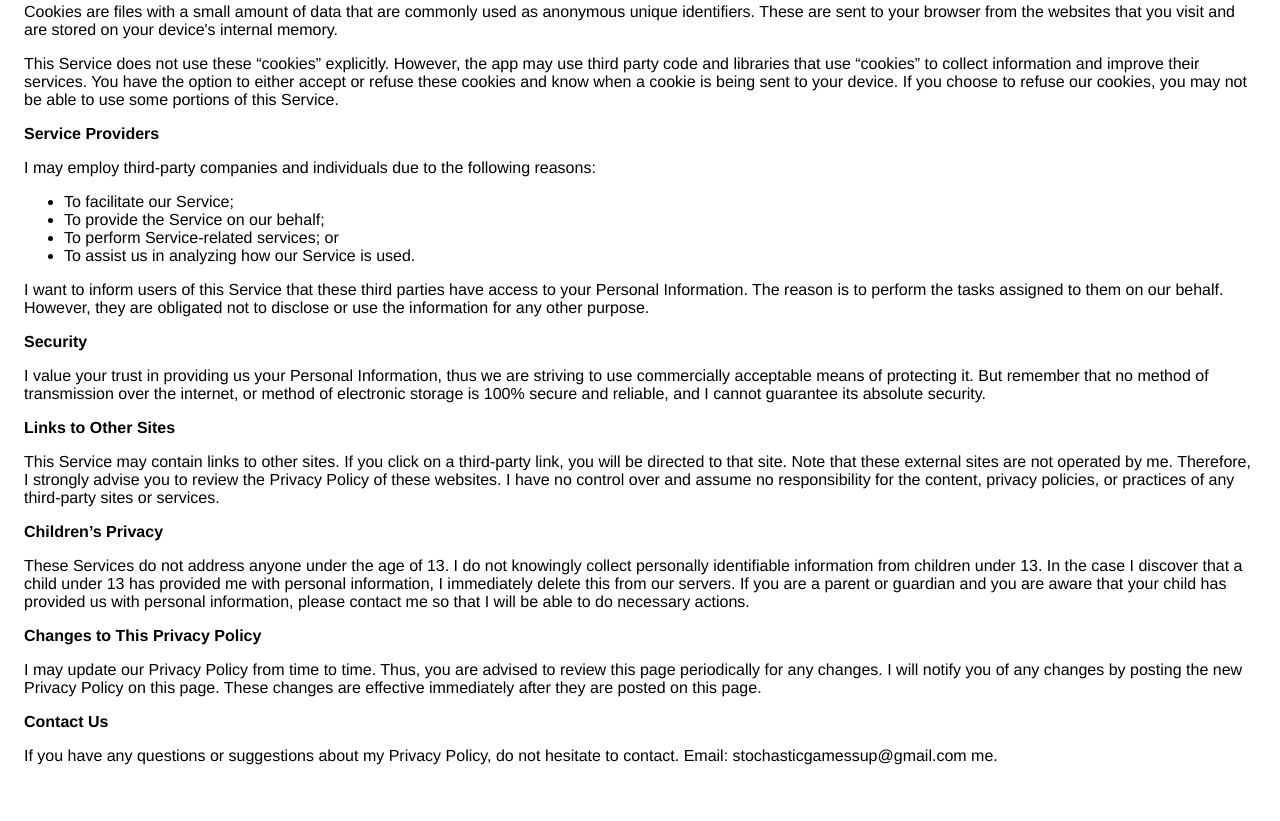
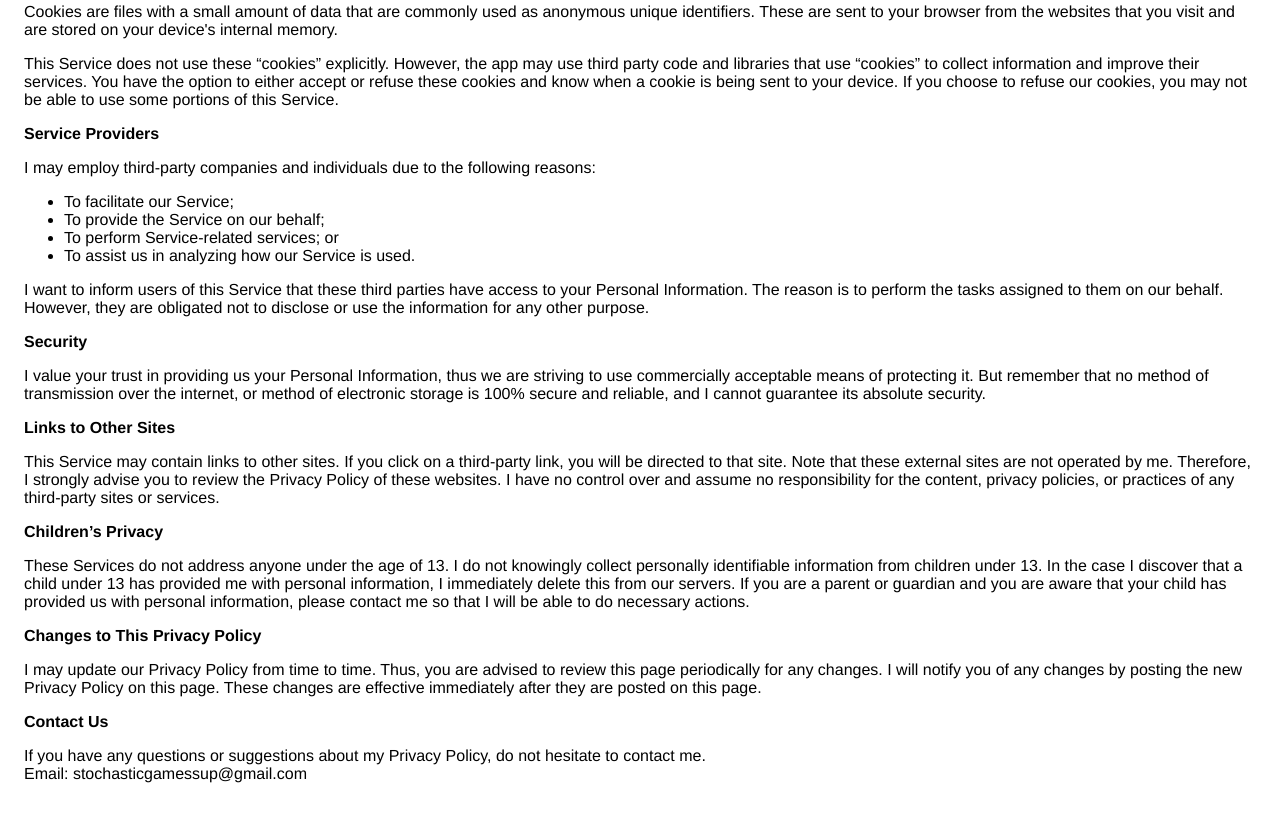
Before and after one commit to StochasticGames/StochasticGames.github.io, a plain HTML site: page index.html in a window 1280 px wide. Shown: the part 587-1408 px from the top of the page. Drawn offline with Linux system fonts and the light colour scheme.

Commit message:
Updated Policy

```diff
--- a/index.html
+++ b/index.html
@@ -52,9 +52,8 @@
                     this page periodically for any changes. I will notify you of any changes by posting
                     the new Privacy Policy on this page. These changes are effective immediately after they are posted on
                     this page.
-                  </p> <p><strong>Contact Us</strong></p> <p>If you have any questions or suggestions about my Privacy Policy, do not hesitate to contact.
+                  </p> <p><strong>Contact Us</strong></p> <p>If you have any questions or suggestions about my Privacy Policy, do not hesitate to contact me. <br>
 				  Email: stochasticgamessup@gmail.com
-                    me.
                   </p>
     </body>
     </html>
```
